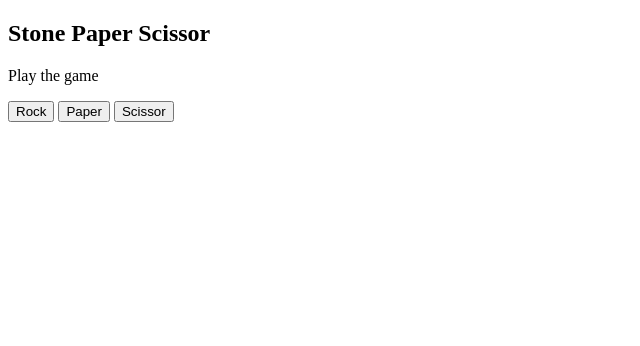
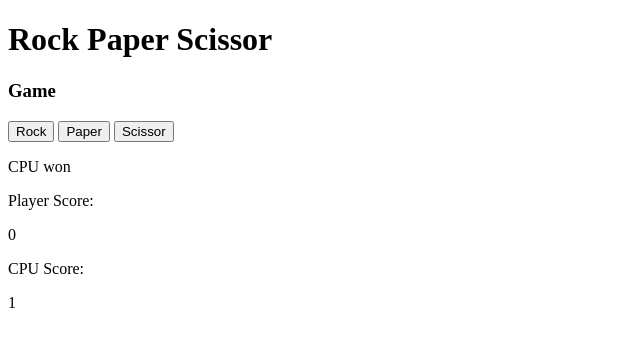
Before and after one commit to akshay-srini/Stone-paper-scissor-game, a plain HTML site: page index.html in a window 1280 px wide. Both pictures are taken after a click on the button "Rock". Shown: the whole page, without its empty margins (0-640 px from the left). Drawn offline with Linux system fonts and the light colour scheme.

Commit message:
resolved errors

```diff
--- a/index.html
+++ b/index.html
@@ -4,50 +4,77 @@
     <meta charset="UTF-8">
     <meta http-equiv="X-UA-Compatible" content="IE=edge">
     <meta name="viewport" content="width=device-width, initial-scale=1.0">
-    <title>Stone-paper-scissor-game</title>
+    <title>Rock-paper-scissor</title>
 </head>
 <body>
-    <section>
-        <h1>Stone Paper Scissor</h1>
-        <p>Play the game</p>
-        <button id="rockBtn">Rock</button>
-        <button id="paperBtn">Paper</button>
-        <button id="scissorBtn">Scissor</button>
-        <p id="para1"></p>
-        <p id="para2"></p>
-    </section>
+    <h1>Rock Paper Scissor</h1>
+    <h3>Game</h3>
+    <div>
+        <button id="rockBtn" onclick="play(0)">Rock</button>
+        <button id="paperBtn" onclick="play(1)">Paper</button>
+        <button id="scissorBtn" onclick="play(2)">Scissor</button>
+    </div>
+    <p id="round_result"></p>
+    <p>Player Score: </p>
+    <p id="player_score"></p>
+    <p>CPU Score: </p>
+    <p id="cpu_score"></p>
+    <p id="final_result"></p>
+    <p id="game_over"></p>
+    <button id="Retry" style="display: none;">Retry</button>
 </body>
 <script>
+    // const rockBtn = document.querySelector('#rockBtn');
+    // const paperBtn = document.querySelector('#paperBtn');
+    // const scissorBtn = document.querySelector('#scissorBtn');
+    const final_result = document.querySelector('#final_result');
+    const round_result = document.querySelector('#round_result');
+    const player_score = document.querySelector('#player_score');
+    const cpu_score = document.querySelector('#cpu_score');
+    const game_over = document.querySelector('#game_over');
     let playerScore = 0, cpuScore = 0;
-    const rockBtn = document.getElementById("rockBtn");
-    const paperBtn = document.getElementById("paperBtn");
-    const scissorBtn = document.getElementById("scissorBtn");
-    const para1 = document.querySelector("#para1");
-    const para2 = document.querySelector("#para2");
+    function play(input) {
+        if((playerScore == 5) || (cpuScore == 5)){
+            if(playerScore == 5){
+                game_over.textContent = "Game Over";
+                return final_result.textContent = "Player Won";
+            }
+            else if(cpuScore == 5){
+                game_over.textContent = "Game Over";
+                return final_result.textContent = "CPU Won";
+        }
 
-    function rockFunction () {
-        const cpuInput = Math.floor(Math.random()*3);
-        if (cpuInput == 0){
-            para1.textcontent = "It's TIE";
+    }
+        else{
+        const Pi = input;
+        const Ci = Math.floor(Math.random()*3);
+        if(Pi == Ci){
+            round_result.textContent = "It's a tie";
+            console.log('TIE');
+            console.log(playerScore);
+            console.log(cpuScore);
+            player_score.textContent = playerScore;
+            cpu_score.textContent = cpuScore;
         }
-        else if (cpuInput == 1){
-            cpuScore ++;
-            para1.textcontent = "CPU +1";
+        else if((Pi == 0 && Ci == 2) || (Pi == 1 && Ci == 0) || (Pi == 2 && Ci == 1)){
+            round_result.textContent = "Player won";
+            playerScore += 1;
+            console.log('player WON');
+            console.log(playerScore);
+            console.log(cpuScore);
+            player_score.textContent = playerScore;
+            cpu_score.textContent = cpuScore;
         }
-        else if (cpuInput == 2){
-            playerScore ++;
-            para1.textcontent = "Player +1";
+        else{
+            round_result.textContent = "CPU won";
+            cpuScore += 1;
+            console.log('CPU WON');
+            console.log(playerScore);
+            console.log(cpuScore);
+            player_score.textContent = playerScore;
+            cpu_score.textContent = cpuScore;
         }
     }
-
-    rockBtn.addEventListener('click', rockFunction);
-
-
-
-
-
-
-
-
+    }
 </script>
 </html>
```
